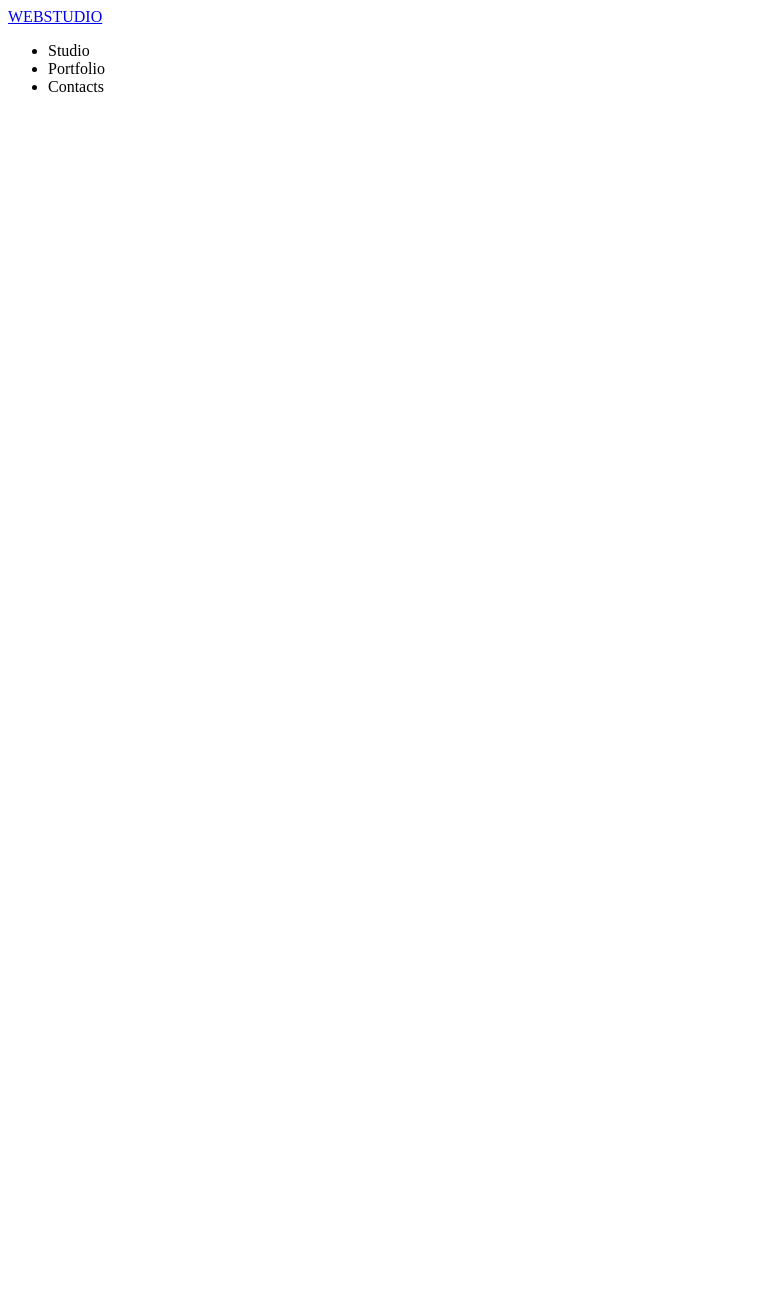
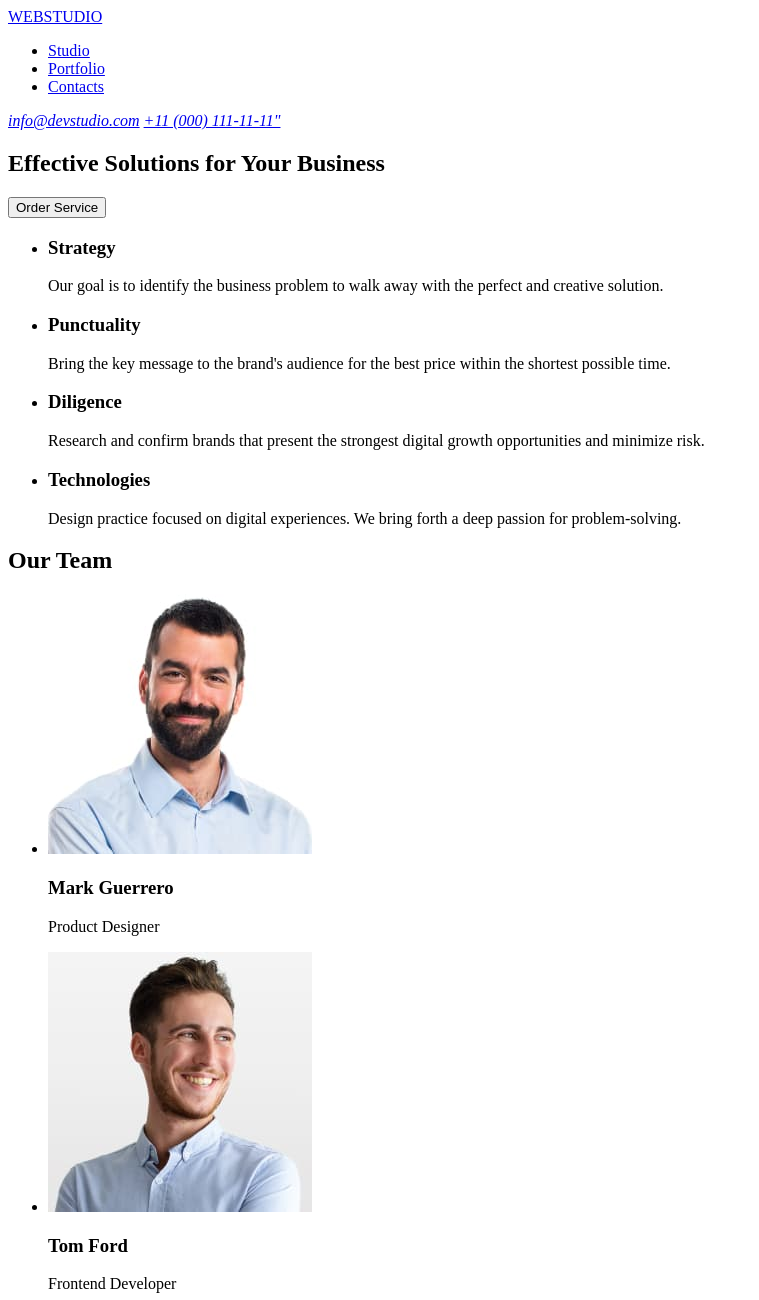
Before and after one commit to Valeria2262/goit-markup-hw-01, a plain HTML site: page index.html in a window 1280 px wide. Shown: the top 1300 px of the page, without its empty margins (0-759 px from the left). Before the commit the page ends 800 px from the top, so only its background shows below. Drawn offline with Linux system fonts and the light colour scheme.

Commit message:
Add markup html

```diff
--- a/index.html
+++ b/index.html
@@ -5,22 +5,127 @@
     <meta name="viewport" content="width=device-width, initial-scale=1.0" />
     <title>WEBSTUDIO</title>
   </head>
+  <!--markup of site elements-->
   <body>
     <header>
-      <a href="./index.html">WEBSTUDIO</a>
       <nav>
+        <a href="./index.html">WEBSTUDIO</a>
+
         <ul>
-          <li>Studio</li>
-          <li>Portfolio</li>
-          <li>Contacts</li>
+          <li>
+            <a href="#">Studio</a>
+          </li>
+          <li>
+            <a href="#">Portfolio</a>
+          </li>
+          <li>
+            <a href="#">Contacts</a>
+          </li>
         </ul>
       </nav>
+      <address>
+        <a href="mailto:info@devstudio.com">info@devstudio.com</a>
+        <a href="tel:+11(000)111-11-11">+11 (000) 111-11-11"</a>
+      </address>
     </header>
+
     <main>
-      <section></section>
-      <section></section>
-      <section></section>
+      <section>
+        <h1>Effective Solutions for Your Business</h1>
+        <button type="button">Order Service</button>
+      </section>
+
+      <section>
+        <ul>
+          <li>
+            <h3>Strategy</h3>
+            <p>
+              Our goal is to identify the business problem to walk away with the
+              perfect and creative solution.
+            </p>
+          </li>
+
+          <li>
+            <h3>Punctuality</h3>
+            <p>
+              Bring the key message to the brand's audience for the best price
+              within the shortest possible time.
+            </p>
+          </li>
+
+          <li>
+            <h3>Diligence</h3>
+            <p>
+              Research and confirm brands that present the strongest digital
+              growth opportunities and minimize risk.
+            </p>
+          </li>
+
+          <li>
+            <h3>Technologies</h3>
+            <p>
+              Design practice focused on digital experiences. We bring forth a
+              deep passion for problem-solving.
+            </p>
+          </li>
+        </ul>
+      </section>
+      <section>
+        <h2>Our Team</h2>
+        <ul>
+          <li>
+            <img
+              src="./images/mark.jpg"
+              alt="Photo Mark"
+              width="264"
+              height="260"
+            />
+            <h3>Mark Guerrero</h3>
+            <p>Product Designer</p>
+          </li>
+
+          <li>
+            <img
+              src="./images/tom.jpg"
+              alt="Photo Tom"
+              width="264"
+              height="260"
+            />
+            <h3>Tom Ford</h3>
+            <p>Frontend Developer</p>
+          </li>
+
+          <li>
+            <img
+              src="./images/camila.jpg"
+              alt="Photo Camila"
+              width="264"
+              height="260"
+            />
+            <h3>Camila Garcia</h3>
+            <p>Marketing</p>
+          </li>
+
+          <li>
+            <img
+              src="./images/daniel.jpg"
+              alt="Photo Daniel"
+              width="264"
+              height="260"
+            />
+            <h3>Daniel Wilson</h3>
+            <p>UI Designer</p>
+          </li>
+        </ul>
+      </section>
     </main>
-    <footer></footer>
+
+    <footer>
+      <a href="./index.html">WEBSTUDIO</a>
+      <p>
+        Increase the flow of customers and sales for your business with digital
+        marketing & growth solutions.
+      </p>
+    </footer>
   </body>
 </html>
```
Also changed, not shown: images/Mark Guerrero.jpg (deleted), images/camila.jpg (added), images/daniel.jpg (added), images/mark.jpg (added), images/tom.jpg (added), 1 other file.
